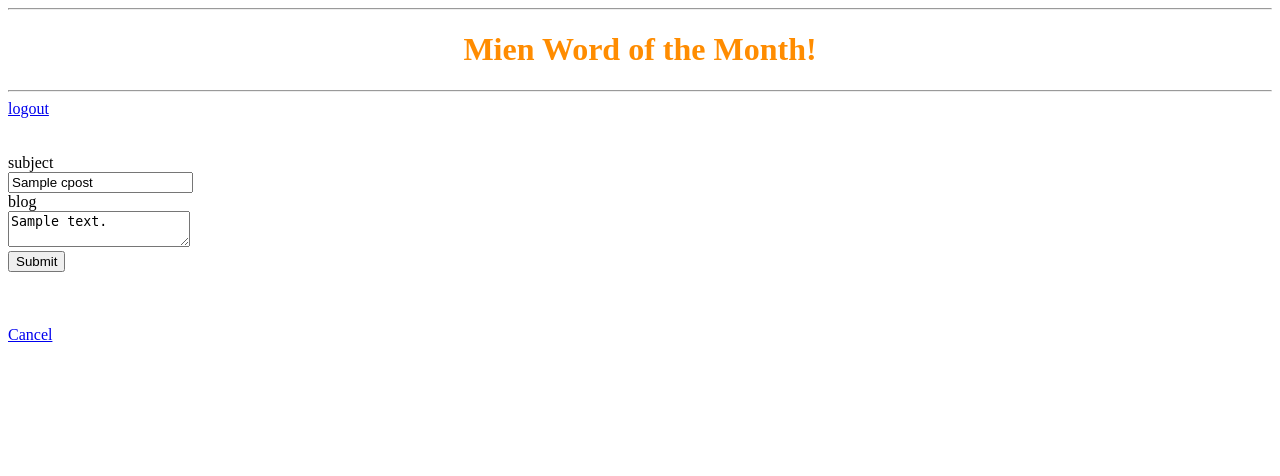
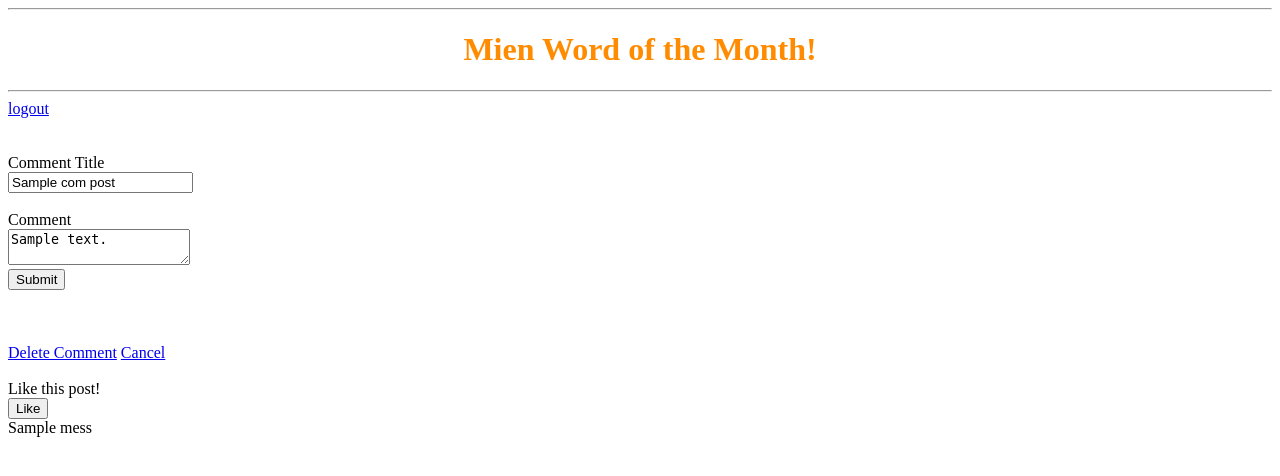
Before and after one commit to ivyhackit/Multi-User-Blog, a Python web app: template templates/commenting.html in a window 1280 px wide. Shown: the top 476 px of the page. Run offline with Jinja, Linux system fonts and the light colour scheme; the template is opened without the code that fills it: most values are stand-ins (such as "Sample title", 1, 10 or a date in 2020); some libraries are stand-ins or nearby versions.

Commit message:
Updated user blog
With some additional features

```diff
--- a/app.yaml
+++ b/app.yaml
@@ -9,8 +9,13 @@ handlers:
   static_files: favicon.ico
   upload: favicon\.ico
 
+- url: /main.css
+  static_files: main.css
+  upload: main.css
+
 - url: .*
   script: main.app
+
 
 libraries:
 - name: webapp2
--- a/main.css
+++ b/main.css
@@ -0,0 +1,8 @@
+   h1 {
+    text-align: center;
+    color: darkorange;
+}
+
+   .righta {
+       text-align: center;
+   }
--- a/templates/commenting.html
+++ b/templates/commenting.html
@@ -2,13 +2,8 @@
 <html lang="en">
 <head>
   <script src="https://ajax.googleapis.com/ajax/libs/jquery/3.1.1/jquery.min.js"></script>
- <link rel="stylesheet" href="/home/hackit/PycharmProjects/BlogSpot/main.css">
-<style>
-    h1 {
-    text-align: center;
-    color: darkorange;
-}
-</style>
+ <link rel="stylesheet" href="/main.css">
+
   <title>Mieh Yiem Longx Nyei Fai?</title>
 </head>
 <hr>
@@ -23,13 +18,14 @@
 
     <form method="post">
       <label>
-        <div>subject</div>
-        <input type="text" name="commenttitle" value="{{cpost.comment_title}}">
+        <div>Comment Title</div>
+        <input type="text" name="commenttitle" value="{{com_post.comment_title}}">
       </label>
-
+        <br>
+        <br>
       <label>
-        <div>blog</div>
-        <textarea name="commentdescription">{{cpost.comment_description}}</textarea>
+        <div>Comment</div>
+        <textarea name="commentdescription">{{com_post.comment_description}}</textarea>
       </label>
 
       <div class="error">{{error}}</div>
@@ -39,6 +35,16 @@
   <br>
   <br>
   <br>
+  <a href="/edit/{{com_post.key().id()}}/delete">Delete Comment</a>
     <a href="/blog">Cancel</a>
+  <br>
+  <br>
+</form>
+
+<form method="post">
+    <div>Like this post!</div>
+        <input type="submit" value="Like">
+         <div class="mess">{{mess}}</div>
+</form>
 </body>
 </html>
--- a/templates/front.html
+++ b/templates/front.html
@@ -2,6 +2,8 @@
 
 {% block content %}
   <div style="align-content: flex-end" class="logout"><a href="/logout">logout</a></div>
+  <a class="righta" href="/blog/newpost">Write a newpost</a>
+<br>
   {% for p in posts %}
     {{ p.render() | safe }}
     <br><br>
--- a/templates/post.html
+++ b/templates/post.html
@@ -1,3 +1,5 @@
+<header> <link rel="stylesheet" href="/main.css">
+</header>
 <div class="post">
   <div class="post-heading">
     <div class="post-title">
--- a/templates/welcome.html
+++ b/templates/welcome.html
@@ -2,6 +2,7 @@
 
 <html>
   <head>
+  	 <link rel="stylesheet" href="/main.css">
     <title>Mien Word of the month!</title>
   </head>
 
```
Also changed, not shown: templates/base.html (+2 -7 lines), templates/deletecom.html (added, +18 -0 lines), templates/deletepost.html (added, +18 -0 lines), templates/example.html (+6 -10 lines), templates/login-form.html (+4 -4 lines), templates/permalink.html (+21 -9 lines), templates/signup-form.html (+2 -5 lines), 2 other files.
